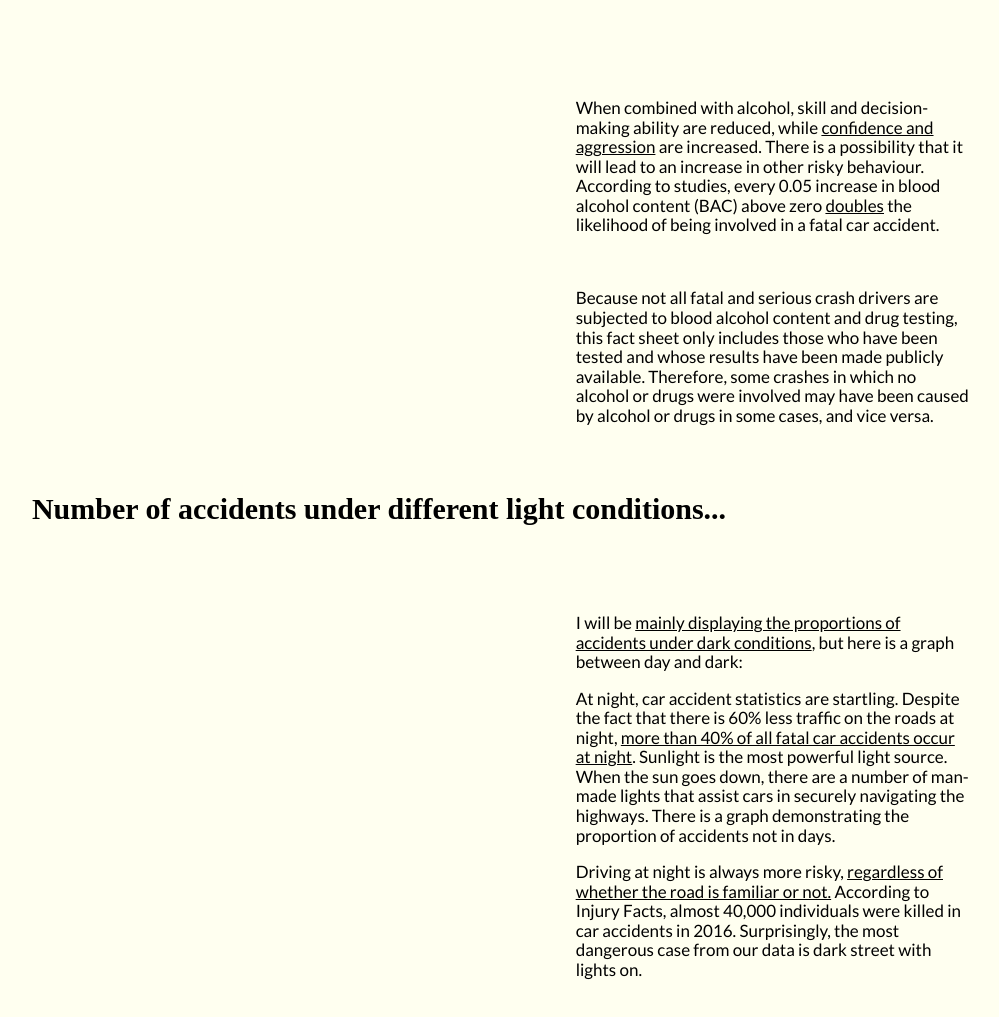
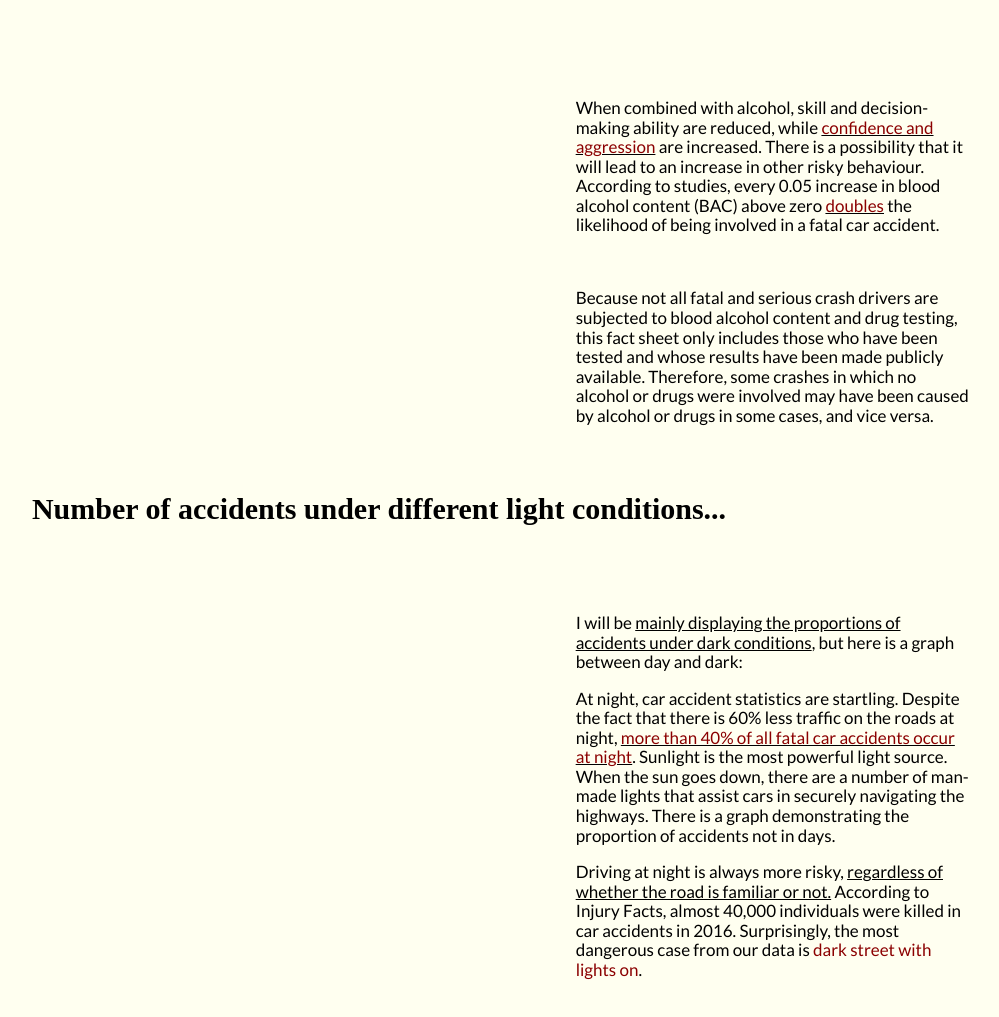
Before and after one commit to corner-in-clouds/a2_final, a plain HTML site: page index.html in a window 1280 px wide. Shown: the part 315-1332 px from the top of the page, without its empty margins (261-1260 px from the left). Drawn offline with nearby package versions, Linux system fonts and the light colour scheme; a script that the page names is missing; a web font is replaced by a local one.

Commit message:
Update index.html

```diff
--- a/index.html
+++ b/index.html
@@ -18,6 +18,12 @@
 
   <!-- CSS file -->
   <link rel="stylesheet" type="text/css" href="css/styles.css" media="all">
+
+  <style>
+  .highlight{
+    color: darkred;
+  }
+</style>
 
 
 </head>
@@ -54,9 +60,9 @@
         <br>
         <p>
           When combined with alcohol, skill and decision-making ability are reduced,
-          while <u>confidence and aggression</u> are increased. There is a possibility that
+          while <u><span class="highlight">confidence and aggression</u></span> are increased. There is a possibility that
           it will lead to an increase in other risky behaviour. According to studies,
-          every 0.05 increase in blood alcohol content (BAC) above zero <u>doubles</u> the
+          every 0.05 increase in blood alcohol content (BAC) above zero <u><span class="highlight">doubles</u></span> the
           likelihood of being involved in a fatal car accident.
         </p>
         <br>
@@ -86,15 +92,15 @@
         </p>
         <div id="vis5" class="vis-container"></div>
         <p>At night, car accident statistics are startling. Despite the fact that there is 60%
-          less traffic on the roads at night, <u>more than 40% of all fatal car accidents occur at
-          night</u>. Sunlight is the most powerful light source. When the sun goes down, there are
+          less traffic on the roads at night, <u><span class="highlight">more than 40% of all fatal car accidents occur at
+          night</u></span>. Sunlight is the most powerful light source. When the sun goes down, there are
           a number of man-made lights that assist cars in securely navigating the highways. There is a
           graph demonstrating the proportion of accidents not in days.
         </p>
         <p>
           Driving at night is always more risky, <u>regardless of whether the road is familiar or not.</u>
           According to Injury Facts, almost 40,000 individuals were killed in car accidents in 2016.
-          Surprisingly, the most dangerous case from our data is dark street with lights on.
+          Surprisingly, the most dangerous case from our data is <span class="highlight">dark street with lights on</span>.
         </p>
       </div>
     </div>
```
